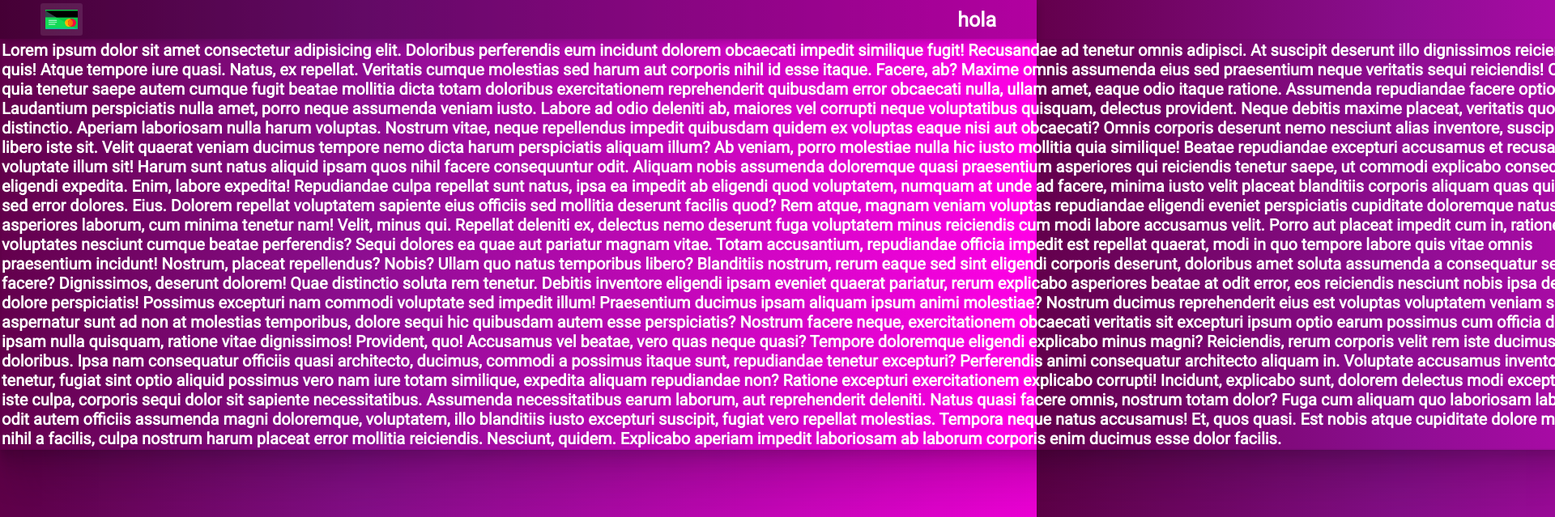
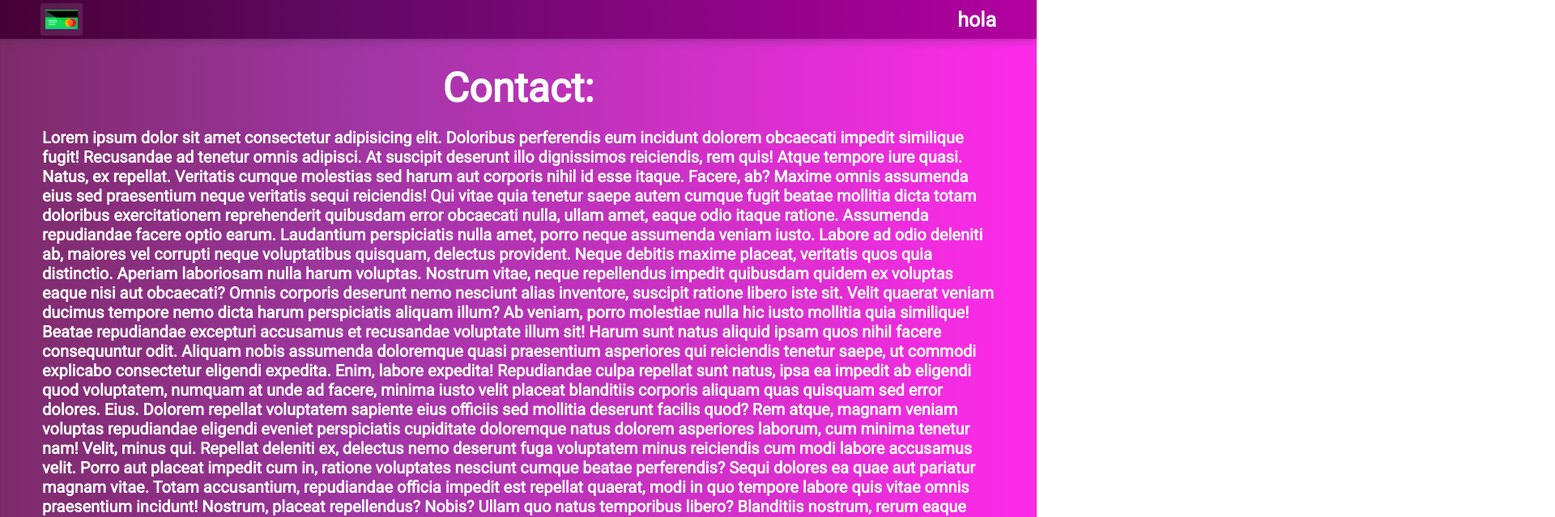
Before and after one commit to francoabottaro/Pasarela-pago, a React (Vite) app: page /contact in a window 1280 px wide. Shown: the top 639 px of the page at 81% size, 1920 px wide, since content can reach past the window. Built offline with nearby package versions, Linux system fonts and the light colour scheme.

Commit message:
MejoraCSS

```diff
--- a/index.css
+++ b/index.css
@@ -3,6 +3,15 @@
   margin: 0;
   padding: 0;
   font-family: "Roboto", sans-serif;
+  cursor: context-menu;
+  text-decoration: none;
+  color: white;
+}
+*::selection {
+  background: none;
+}
+*::-moz-selection {
+  background: none;
 }
 html,
 body,
@@ -13,6 +22,7 @@ body,
     #8d0e91 35%,
     #ff00e6 100%
   );
+  min-height: 100vh;
   display: flex;
   flex-direction: column;
   justify-content: space-between;
--- a/index.html
+++ b/index.html
@@ -13,5 +13,6 @@
   <body>
     <div id="root"></div>
     <script type="module" src="/src/main.jsx"></script>
+    <script src="./src/utils/NoCopyCut.js"></script>
   </body>
 </html>
--- a/src/CSS/Roots.css
+++ b/src/CSS/Roots.css
@@ -1,8 +1,15 @@
 /*contact*/
 main {
   min-height: 80vh;
+  display: flex;
+  justify-content: center;
+  align-items: center;
 }
 .contact {
+  display: flex;
+  align-items: center;
+  gap: 20px;
+  flex-direction: column;
   box-shadow: 0 5px 10px rgb(0 0 0 / 0.2);
   border: 2px solid rgba(0, 0, 0, 0.034);
   box-shadow: 0 2.8px 2.2px rgba(0, 0, 0, 0.034),
@@ -11,6 +18,11 @@ main {
     0 100px 80px rgba(0, 0, 0, 0.12);
   width: 100em;
   color: white;
+  background-color: rgba(255, 255, 255, 0.165);
   font-size: 20px;
   font-weight: 900;
+  padding: 30px 50px;
 }
+#titulo-contact {
+  font-size: 2.5em;
+}
--- a/src/components/Footer.jsx
+++ b/src/components/Footer.jsx
@@ -2,8 +2,13 @@ import "../CSS/App.css";
 const Footer = () => {
   return (
     <footer>
-      <a href="www.linkedin.com/in/franco-adolfo-bottaro">
-        <img src="/public/linkedin.svg" alt="" />
+      <div id="LinkedIn"></div>
+      <a
+        className="linkP logLinkedin"
+        href="https://www.linkedin.com/in/franco-adolfo-bottaro"
+        target="blank"
+      >
+        <img src="/linkedin.svg" className="logLinkedin" alt="" />
         LinkedIn
       </a>
     </footer>
--- a/src/pages/Contact.jsx
+++ b/src/pages/Contact.jsx
@@ -2,71 +2,76 @@ import "../CSS/Roots.css";
 const Contact = () => {
   return (
     <div className="contact">
-      Lorem ipsum dolor sit amet consectetur adipisicing elit. Doloribus
-      perferendis eum incidunt dolorem obcaecati impedit similique fugit!
-      Recusandae ad tenetur omnis adipisci. At suscipit deserunt illo
-      dignissimos reiciendis, rem quis! Atque tempore iure quasi. Natus, ex
-      repellat. Veritatis cumque molestias sed harum aut corporis nihil id esse
-      itaque. Facere, ab? Maxime omnis assumenda eius sed praesentium neque
-      veritatis sequi reiciendis! Qui vitae quia tenetur saepe autem cumque
-      fugit beatae mollitia dicta totam doloribus exercitationem reprehenderit
-      quibusdam error obcaecati nulla, ullam amet, eaque odio itaque ratione.
-      Assumenda repudiandae facere optio earum. Laudantium perspiciatis nulla
-      amet, porro neque assumenda veniam iusto. Labore ad odio deleniti ab,
-      maiores vel corrupti neque voluptatibus quisquam, delectus provident.
-      Neque debitis maxime placeat, veritatis quos quia distinctio. Aperiam
-      laboriosam nulla harum voluptas. Nostrum vitae, neque repellendus impedit
-      quibusdam quidem ex voluptas eaque nisi aut obcaecati? Omnis corporis
-      deserunt nemo nesciunt alias inventore, suscipit ratione libero iste sit.
-      Velit quaerat veniam ducimus tempore nemo dicta harum perspiciatis aliquam
-      illum? Ab veniam, porro molestiae nulla hic iusto mollitia quia similique!
-      Beatae repudiandae excepturi accusamus et recusandae voluptate illum sit!
-      Harum sunt natus aliquid ipsam quos nihil facere consequuntur odit.
-      Aliquam nobis assumenda doloremque quasi praesentium asperiores qui
-      reiciendis tenetur saepe, ut commodi explicabo consectetur eligendi
-      expedita. Enim, labore expedita! Repudiandae culpa repellat sunt natus,
-      ipsa ea impedit ab eligendi quod voluptatem, numquam at unde ad facere,
-      minima iusto velit placeat blanditiis corporis aliquam quas quisquam sed
-      error dolores. Eius. Dolorem repellat voluptatem sapiente eius officiis
-      sed mollitia deserunt facilis quod? Rem atque, magnam veniam voluptas
-      repudiandae eligendi eveniet perspiciatis cupiditate doloremque natus
-      dolorem asperiores laborum, cum minima tenetur nam! Velit, minus qui.
-      Repellat deleniti ex, delectus nemo deserunt fuga voluptatem minus
-      reiciendis cum modi labore accusamus velit. Porro aut placeat impedit cum
-      in, ratione voluptates nesciunt cumque beatae perferendis? Sequi dolores
-      ea quae aut pariatur magnam vitae. Totam accusantium, repudiandae officia
-      impedit est repellat quaerat, modi in quo tempore labore quis vitae omnis
-      praesentium incidunt! Nostrum, placeat repellendus? Nobis? Ullam quo natus
-      temporibus libero? Blanditiis nostrum, rerum eaque sed sint eligendi
-      corporis deserunt, doloribus amet soluta assumenda a consequatur sequi
-      facere? Dignissimos, deserunt dolorem! Quae distinctio soluta rem tenetur.
-      Debitis inventore eligendi ipsam eveniet quaerat pariatur, rerum explicabo
-      asperiores beatae at odit error, eos reiciendis nesciunt nobis ipsa
-      delectus dolore perspiciatis! Possimus excepturi nam commodi voluptate sed
-      impedit illum! Praesentium ducimus ipsam aliquam ipsum animi molestiae?
-      Nostrum ducimus reprehenderit eius est voluptas voluptatem veniam
-      similique, aspernatur sunt ad non at molestias temporibus, dolore sequi
-      hic quibusdam autem esse perspiciatis? Nostrum facere neque,
-      exercitationem obcaecati veritatis sit excepturi ipsum optio earum
-      possimus cum officia dolore ipsam nulla quisquam, ratione vitae
-      dignissimos! Provident, quo! Accusamus vel beatae, vero quas neque quasi?
-      Tempore doloremque eligendi explicabo minus magni? Reiciendis, rerum
-      corporis velit rem iste ducimus ipsum doloribus. Ipsa nam consequatur
-      officiis quasi architecto, ducimus, commodi a possimus itaque sunt,
-      repudiandae tenetur excepturi? Perferendis animi consequatur architecto
-      aliquam in. Voluptate accusamus inventore vel tenetur, fugiat sint optio
-      aliquid possimus vero nam iure totam similique, expedita aliquam
-      repudiandae non? Ratione excepturi exercitationem explicabo corrupti!
-      Incidunt, explicabo sunt, dolorem delectus modi excepturi nobis iste
-      culpa, corporis sequi dolor sit sapiente necessitatibus. Assumenda
-      necessitatibus earum laborum, aut reprehenderit deleniti. Natus quasi
-      facere omnis, nostrum totam dolor? Fuga cum aliquam quo laboriosam labore
-      iure odit autem officiis assumenda magni doloremque, voluptatem, illo
-      blanditiis iusto excepturi suscipit, fugiat vero repellat molestias.
-      Tempora neque natus accusamus! Et, quos quasi. Est nobis atque cupiditate
-      dolore molestias nihil a facilis, culpa nostrum harum placeat error
-      mollitia reiciendis. Nesciunt, quidem. Explicabo aperiam impedit
-      laboriosam ab laborum corporis enim ducimus esse dolor facilis.
+      <h1 id="titulo-contact">Contact:</h1>
+      <p>
+        Lorem ipsum dolor sit amet consectetur adipisicing elit. Doloribus
+        perferendis eum incidunt dolorem obcaecati impedit similique fugit!
+        Recusandae ad tenetur omnis adipisci. At suscipit deserunt illo
+        dignissimos reiciendis, rem quis! Atque tempore iure quasi. Natus, ex
+        repellat. Veritatis cumque molestias sed harum aut corporis nihil id
+        esse itaque. Facere, ab? Maxime omnis assumenda eius sed praesentium
+        neque veritatis sequi reiciendis! Qui vitae quia tenetur saepe autem
+        cumque fugit beatae mollitia dicta totam doloribus exercitationem
+        reprehenderit quibusdam error obcaecati nulla, ullam amet, eaque odio
+        itaque ratione. Assumenda repudiandae facere optio earum. Laudantium
+        perspiciatis nulla amet, porro neque assumenda veniam iusto. Labore ad
+        odio deleniti ab, maiores vel corrupti neque voluptatibus quisquam,
+        delectus provident. Neque debitis maxime placeat, veritatis quos quia
+        distinctio. Aperiam laboriosam nulla harum voluptas. Nostrum vitae,
+        neque repellendus impedit quibusdam quidem ex voluptas eaque nisi aut
+        obcaecati? Omnis corporis deserunt nemo nesciunt alias inventore,
+        suscipit ratione libero iste sit. Velit quaerat veniam ducimus tempore
+        nemo dicta harum perspiciatis aliquam illum? Ab veniam, porro molestiae
+        nulla hic iusto mollitia quia similique! Beatae repudiandae excepturi
+        accusamus et recusandae voluptate illum sit! Harum sunt natus aliquid
+        ipsam quos nihil facere consequuntur odit. Aliquam nobis assumenda
+        doloremque quasi praesentium asperiores qui reiciendis tenetur saepe, ut
+        commodi explicabo consectetur eligendi expedita. Enim, labore expedita!
+        Repudiandae culpa repellat sunt natus, ipsa ea impedit ab eligendi quod
+        voluptatem, numquam at unde ad facere, minima iusto velit placeat
+        blanditiis corporis aliquam quas quisquam sed error dolores. Eius.
+        Dolorem repellat voluptatem sapiente eius officiis sed mollitia deserunt
+        facilis quod? Rem atque, magnam veniam voluptas repudiandae eligendi
+        eveniet perspiciatis cupiditate doloremque natus dolorem asperiores
+        laborum, cum minima tenetur nam! Velit, minus qui. Repellat deleniti ex,
+        delectus nemo deserunt fuga voluptatem minus reiciendis cum modi labore
+        accusamus velit. Porro aut placeat impedit cum in, ratione voluptates
+        nesciunt cumque beatae perferendis? Sequi dolores ea quae aut pariatur
+        magnam vitae. Totam accusantium, repudiandae officia impedit est
+        repellat quaerat, modi in quo tempore labore quis vitae omnis
+        praesentium incidunt! Nostrum, placeat repellendus? Nobis? Ullam quo
+        natus temporibus libero? Blanditiis nostrum, rerum eaque sed sint
+        eligendi corporis deserunt, doloribus amet soluta assumenda a
+        consequatur sequi facere? Dignissimos, deserunt dolorem! Quae distinctio
+        soluta rem tenetur. Debitis inventore eligendi ipsam eveniet quaerat
+        pariatur, rerum explicabo asperiores beatae at odit error, eos
+        reiciendis nesciunt nobis ipsa delectus dolore perspiciatis! Possimus
+        excepturi nam commodi voluptate sed impedit illum! Praesentium ducimus
+        ipsam aliquam ipsum animi molestiae? Nostrum ducimus reprehenderit eius
+        est voluptas voluptatem veniam similique, aspernatur sunt ad non at
+        molestias temporibus, dolore sequi hic quibusdam autem esse
+        perspiciatis? Nostrum facere neque, exercitationem obcaecati veritatis
+        sit excepturi ipsum optio earum possimus cum officia dolore ipsam nulla
+        quisquam, ratione vitae dignissimos! Provident, quo! Accusamus vel
+        beatae, vero quas neque quasi? Tempore doloremque eligendi explicabo
+        minus magni? Reiciendis, rerum corporis velit rem iste ducimus ipsum
+        doloribus. Ipsa nam consequatur officiis quasi architecto, ducimus,
+        commodi a possimus itaque sunt, repudiandae tenetur excepturi?
+        Perferendis animi consequatur architecto aliquam in. Voluptate accusamus
+        inventore vel tenetur, fugiat sint optio aliquid possimus vero nam iure
+        totam similique, expedita aliquam repudiandae non? Ratione excepturi
+        exercitationem explicabo corrupti! Incidunt, explicabo sunt, dolorem
+        delectus modi excepturi nobis iste culpa, corporis sequi dolor sit
+        sapiente necessitatibus. Assumenda necessitatibus earum laborum, aut
+        reprehenderit deleniti. Natus quasi facere omnis, nostrum totam dolor?
+        Fuga cum aliquam quo laboriosam labore iure odit autem officiis
+        assumenda magni doloremque, voluptatem, illo blanditiis iusto excepturi
+        suscipit, fugiat vero repellat molestias. Tempora neque natus accusamus!
+        Et, quos quasi. Est nobis atque cupiditate dolore molestias nihil a
+        facilis, culpa nostrum harum placeat error mollitia reiciendis.
+        Nesciunt, quidem. Explicabo aperiam impedit laboriosam ab laborum
+        corporis enim ducimus esse dolor facilis.
+      </p>
     </div>
   );
 };
--- /dev/null
+++ b/src/utils/NoCopyCut.js
@@ -0,0 +1,23 @@
+//NoClickRight
+document.addEventListener(
+  "contextmenu",
+  function (event) {
+    event.preventDefault();
+  },
+  false
+);
+//NoCopy
+document.addEventListener(
+  "copy",
+  function (event) {
+    // Change the copied text if you want
+    event.clipboardData.setData(
+      "text/plain",
+      "No se permite copiar en esta página web"
+    );
+
+    // Prevent the default copy action
+    event.preventDefault();
+  },
+  false
+);
```
Also changed, not shown: src/CSS/App.css (+17 -1 lines).
